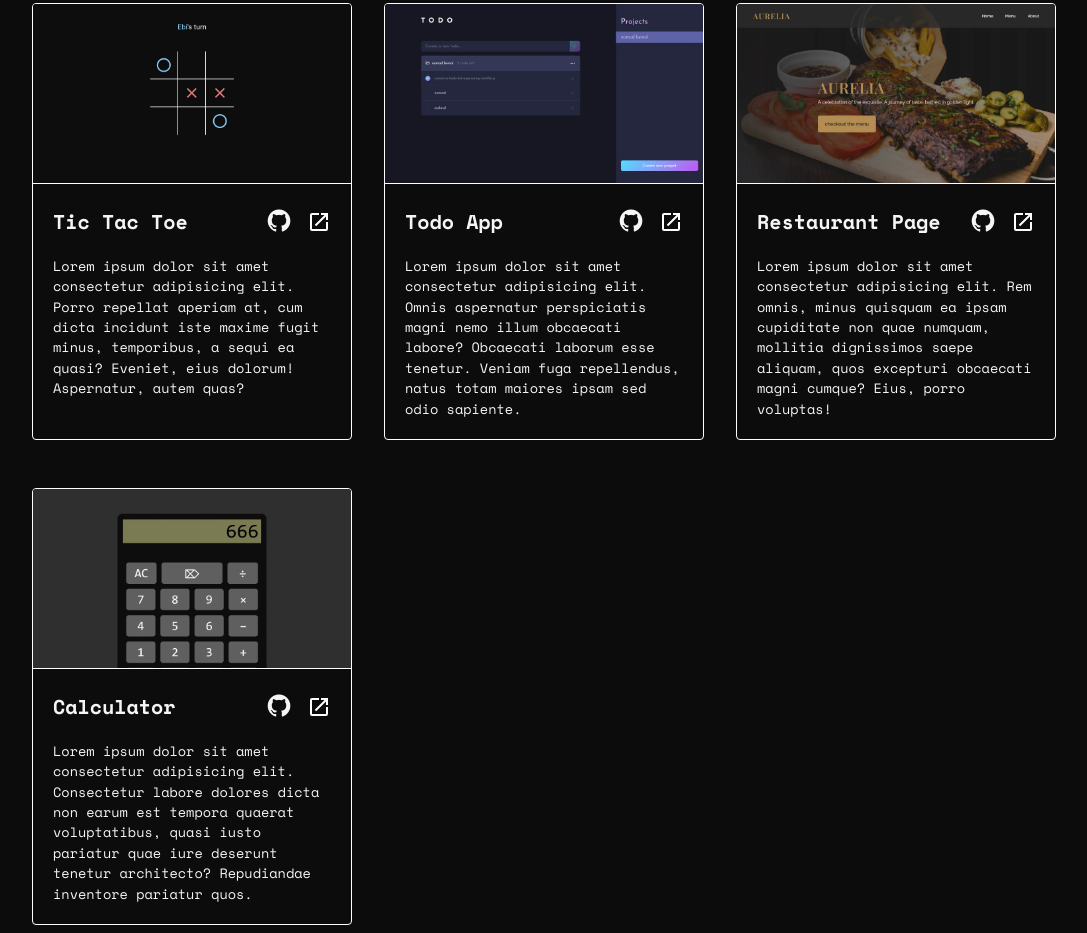
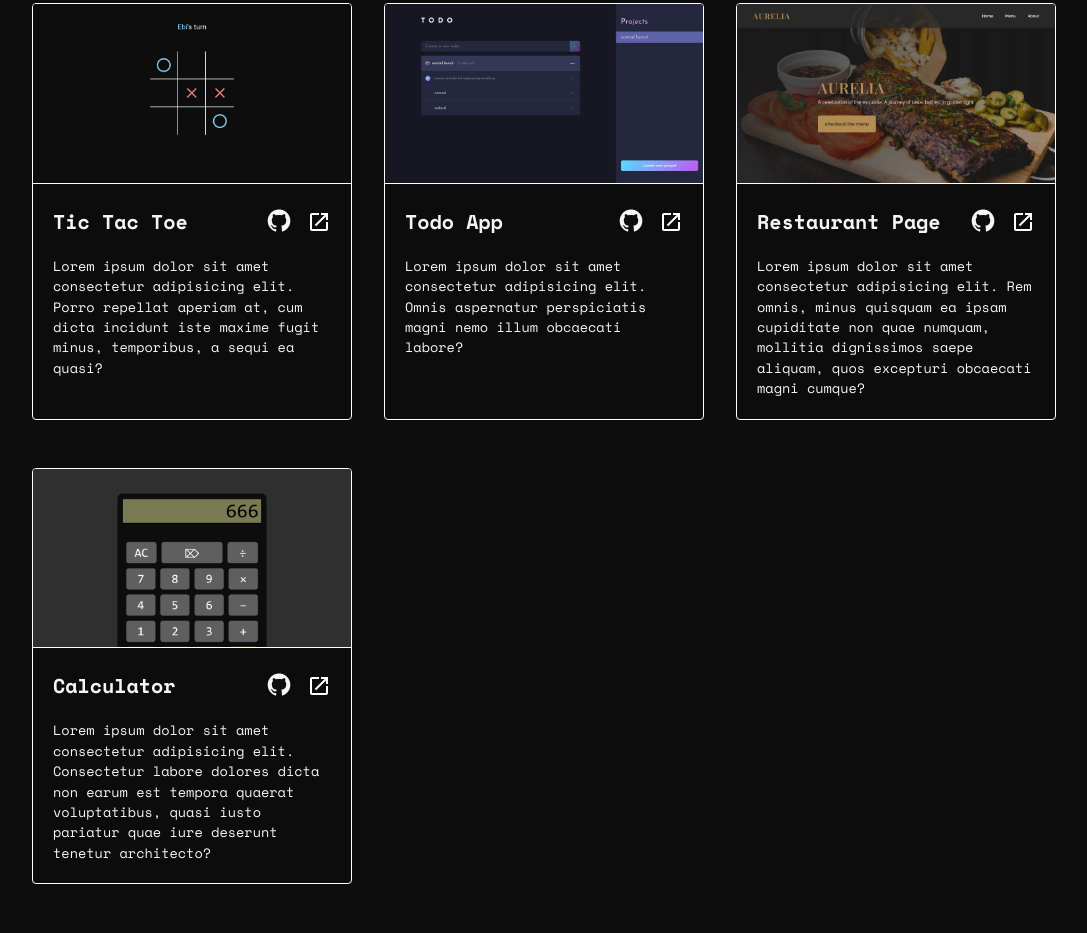
Before and after one commit to N0t-Eb1/homepage, a website built with webpack: page src/index.html in a window 1280 px wide. Shown: the part 667-1600 px from the top of the page, without its empty margins (96-1183 px from the left). Built offline with nearby package versions, Linux system fonts and the light colour scheme; a web font is replaced by a local one; what powerglitch would draw is missing.

Commit message:
Change webpage title and shorten the description of project cards

```diff
--- a/src/index.html
+++ b/src/index.html
@@ -3,7 +3,7 @@
     <head>
         <meta charset="UTF-8" />
         <meta name="viewport" content="width=device-width, initial-scale=1.0" />
-        <title>Document</title>
+        <title>Home Page</title>
 
         <link rel="preconnect" href="https://fonts.googleapis.com" />
         <link rel="preconnect" href="https://fonts.gstatic.com" crossorigin />
@@ -86,8 +86,7 @@
                                 Lorem ipsum dolor sit amet consectetur
                                 adipisicing elit. Porro repellat aperiam at, cum
                                 dicta incidunt iste maxime fugit minus,
-                                temporibus, a sequi ea quasi? Eveniet, eius
-                                dolorum! Aspernatur, autem quas?
+                                temporibus, a sequi ea quasi?
                             </p>
                         </div>
                     </div>
@@ -125,9 +124,7 @@
                             <p class="project-description">
                                 Lorem ipsum dolor sit amet consectetur
                                 adipisicing elit. Omnis aspernatur perspiciatis
-                                magni nemo illum obcaecati labore? Obcaecati
-                                laborum esse tenetur. Veniam fuga repellendus,
-                                natus totam maiores ipsam sed odio sapiente.
+                                magni nemo illum obcaecati labore?
                             </p>
                         </div>
                     </div>
@@ -167,7 +164,7 @@
                                 adipisicing elit. Rem omnis, minus quisquam ea
                                 ipsam cupiditate non quae numquam, mollitia
                                 dignissimos saepe aliquam, quos excepturi
-                                obcaecati magni cumque? Eius, porro voluptas!
+                                obcaecati magni cumque?
                             </p>
                         </div>
                     </div>
@@ -207,8 +204,7 @@
                                 adipisicing elit. Consectetur labore dolores
                                 dicta non earum est tempora quaerat
                                 voluptatibus, quasi iusto pariatur quae iure
-                                deserunt tenetur architecto? Repudiandae
-                                inventore pariatur quos.
+                                deserunt tenetur architecto?
                             </p>
                         </div>
                     </div>
```
